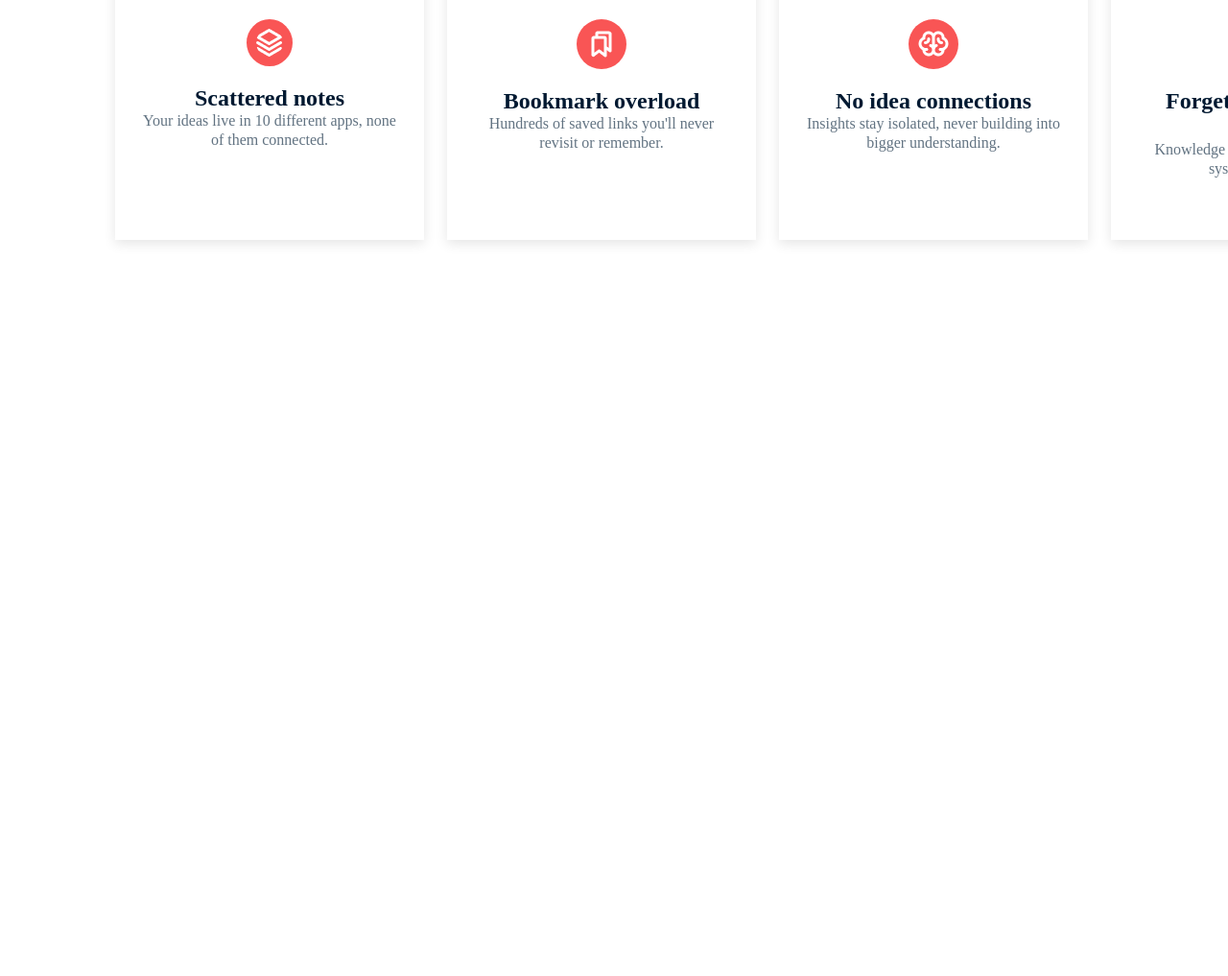
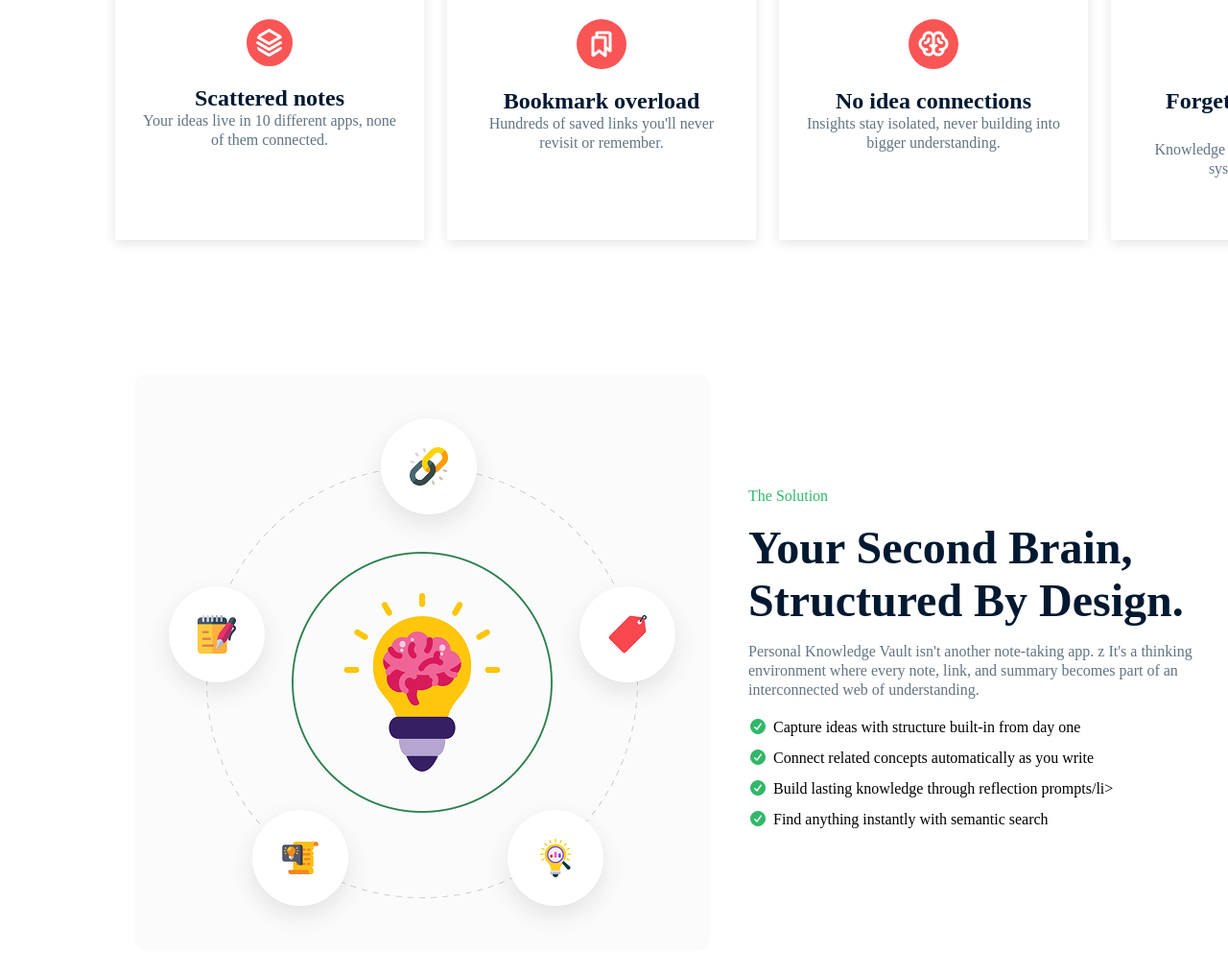
Before and after one commit to taslimul-alam/Assignment_01, a plain HTML site: page index.html in a window 1280 px wide. Shown: the part 1001-2018 px from the top of the page at 96% size. Before the commit the page ends 1301 px from the top, so only its background shows below. Drawn offline with Linux system fonts and the light colour scheme.

Commit message:
Brain-storming section completed

```diff
--- a/index.html
+++ b/index.html
@@ -69,5 +69,24 @@
             </div>
         </div>
     </section>
+    <section id="brain-storm">
+       <div class="brain-section">
+        <div class="brain-img">
+            <img src="./assets/knowledge.png" alt="">
+        </div>
+        <div class="description">
+            <h3>The Solution</h3>
+            <h1>Your Second Brain,<br> Structured By Design.</h1>
+            <p>Personal Knowledge Vault isn't another note-taking app. z It's a thinking environment where every note, link, and summary becomes part of an interconnected web of understanding.</p>
+            <div class="list-item">
+                <li><i class="fa-solid fa-circle-check"></i>Capture ideas with structure built-in from day one</li>
+                <li><i class="fa-solid fa-circle-check"></i>Connect related concepts automatically as you write</li>
+                <li><i class="fa-solid fa-circle-check"></i>Build lasting knowledge through reflection prompts/li>
+                <li><i class="fa-solid fa-circle-check"></i>Find anything instantly with semantic search</li>
+
+            </div>
+        </div>
+       </div>
+    </section>
 </body>
 </html>
--- a/style/style.css
+++ b/style/style.css
@@ -230,3 +230,62 @@
     margin-left: 24px;
     margin-right: 24px;
 }
+#brain-storm{
+    max-width: 1600px;
+    width: 100%;
+    margin: 0px  auto;
+
+
+}
+#brain-storm .brain-section{
+    max-width: 1300px;
+    width: 100%;
+    margin: 120px 120px;
+    display: flex;
+    justify-content: space-between;
+    align-items: center;
+}
+.brain-section .brain-img{
+    width: 600px;
+    padding: 20px;
+    margin-right: 60px;
+}
+.brain-section .description{
+    width: 700px;
+
+}
+.brain-section .description h3{
+    margin-top: 0px;
+    font-size: 16px;
+    font-weight: 400;
+    line-height: 20px;
+    color: #30B868;
+
+}
+.brain-section .description h1{
+    line-height: auto;
+    font-size: 48px;
+    font-weight: 900;
+    color: #001931;
+    margin-top: 16px;
+    margin-bottom: 16px;
+}
+.brain-section .description p{
+    width: 500px;
+    font-size: 16px;
+    font-weight: 400;
+    color: #627382;
+    line-height: 20px;
+    margin-bottom: 20px;
+
+}
+.brain-section .description .list-item{
+
+    list-style: none;
+
+}
+.list-item i{
+    color: #30B868;
+    margin-right: 6px;
+    margin-bottom: 16px;
+}
```
